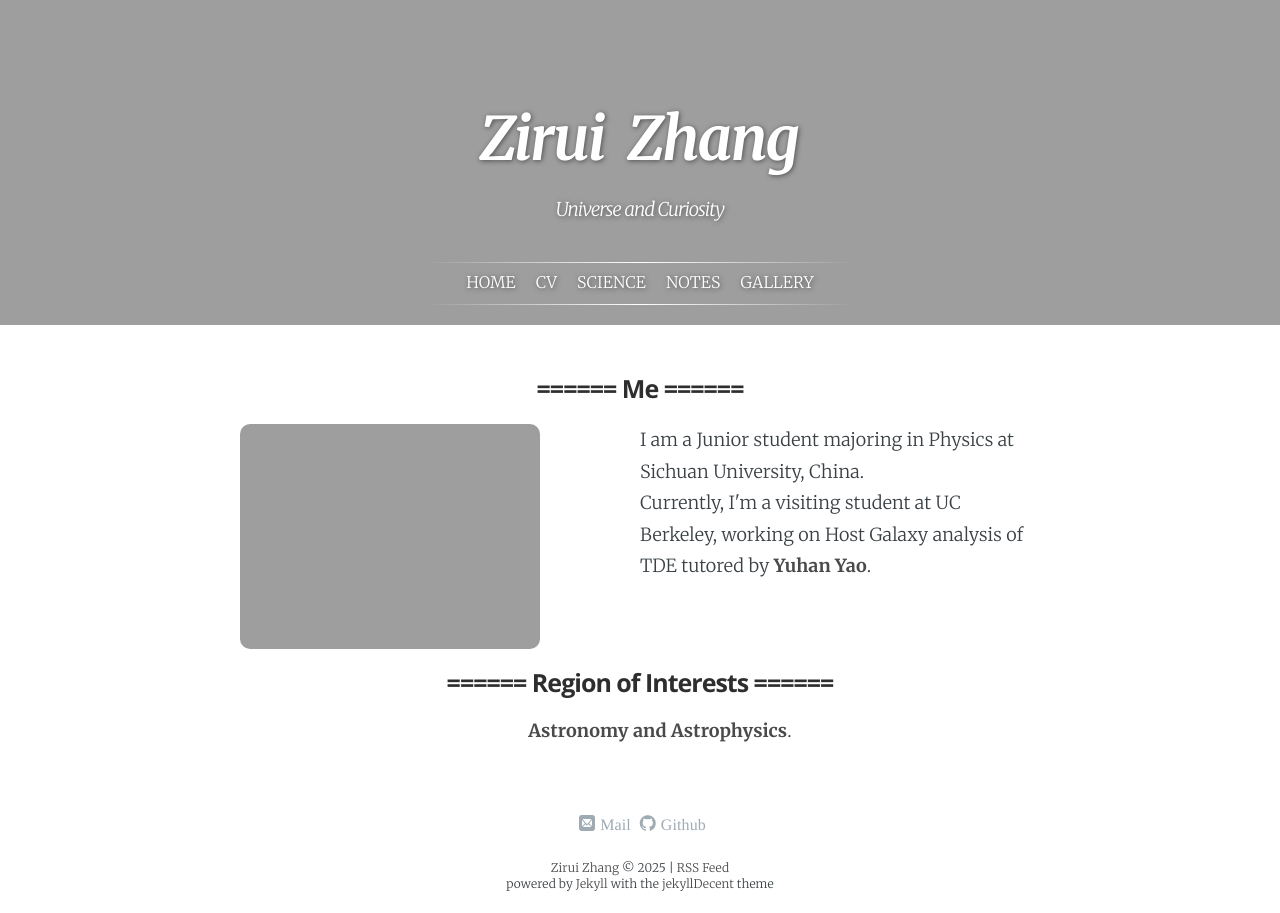
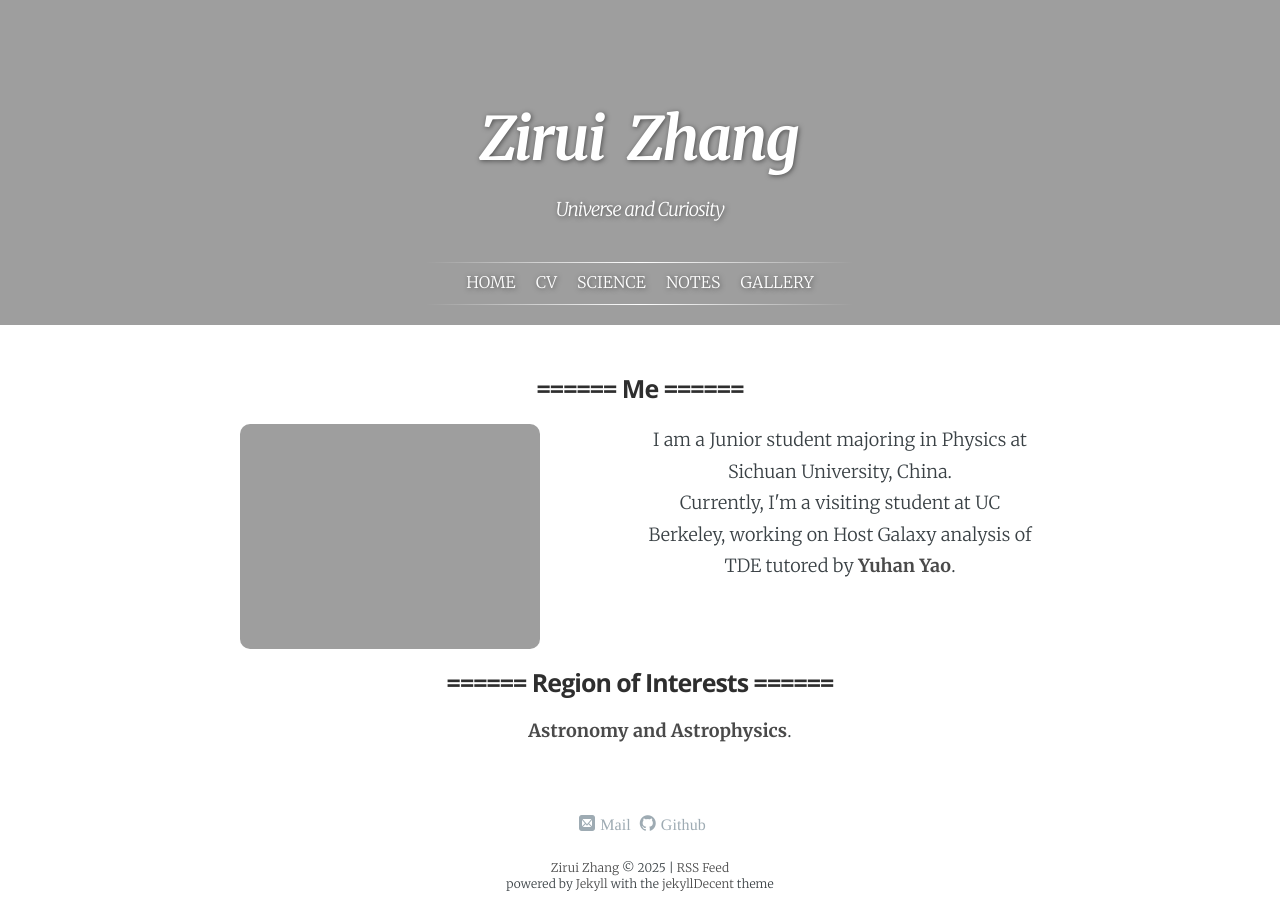
Before and after one commit to ZAKIRAM0/ZAKIRAM0.github.io, a Jekyll site: the page built from index.html, in a window 1280 px wide. Built offline with Jekyll 4.4.1, drawn with Linux system fonts in a browser that asks for light colours; some web fonts are replaced; a script that is not in the unit is left out.

Commit message:
Update index.html

```diff
--- a/index.html
+++ b/index.html
@@ -28,7 +28,7 @@ layout: default
     </div>
 
 
-    <div style="flex: 2; max-width: 400px; text-align: left;">
+    <div style="flex: 2; max-width: 400px; text-align: center;">
         <p>
             I am a Junior student majoring in Physics at Sichuan University, China.<br>
             Currently, I'm a visiting student at UC Berkeley, working on Host Galaxy analysis of TDE tutored by
```
